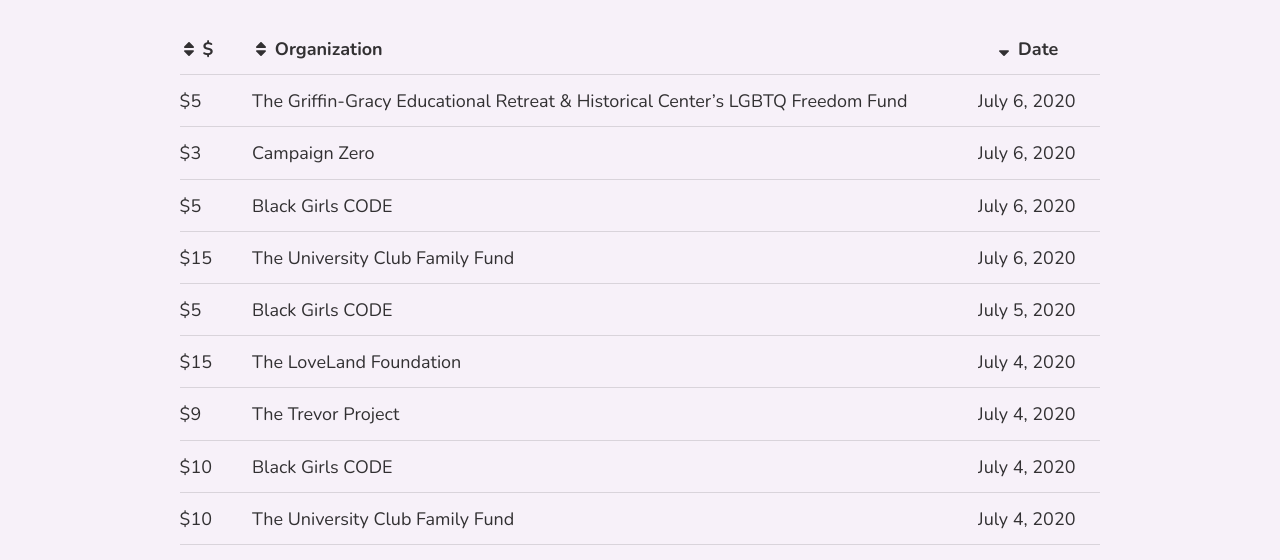
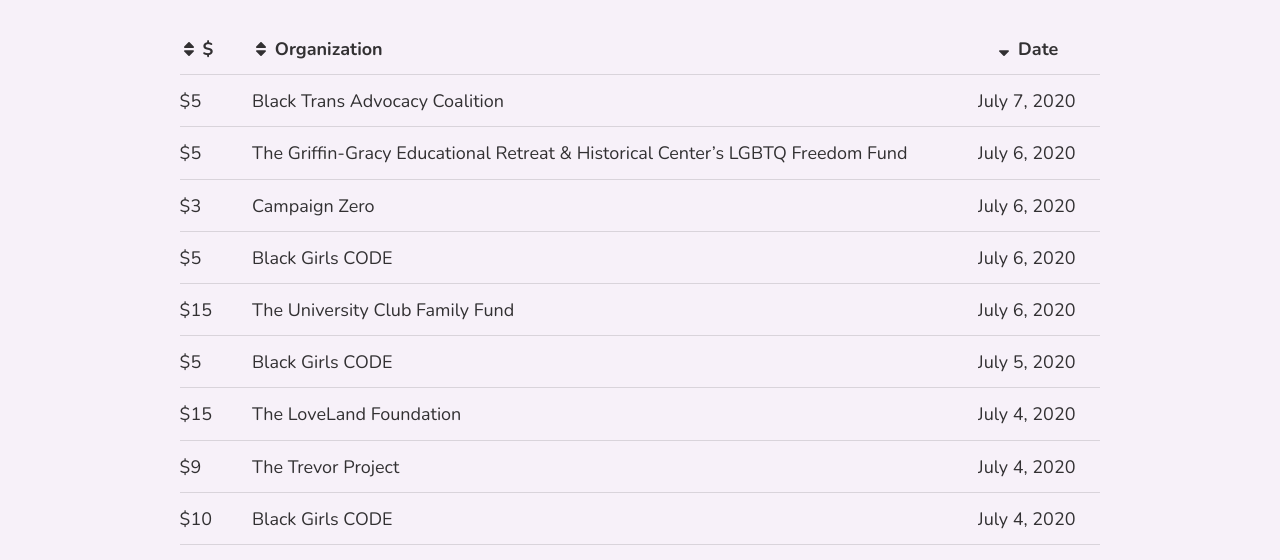
Before and after one commit to lucasgrinspan/the-octopus-project, a Gatsby site: page /ledger in a window 1280 px wide. Shown: the part 233-793 px from the top of the page. Built offline with nearby package versions, Linux system fonts and the light colour scheme; Gatsby itself is replaced by a stand-in of ours.

Commit message:
new donation

```diff
--- a/src/data/donations.js
+++ b/src/data/donations.js
@@ -869,4 +869,13 @@ export const DONATIONS = [
         octopusColor: ["lavender"],
         sent: false,
     },
+    {
+        amount: 5,
+        org: "Black Trans Advocacy Coalition",
+        date: "2020-07-07",
+        id: 71,
+        order: ["octopus"],
+        octopusColor: ["yellow"],
+        sent: false,
+    },
 ]
```
